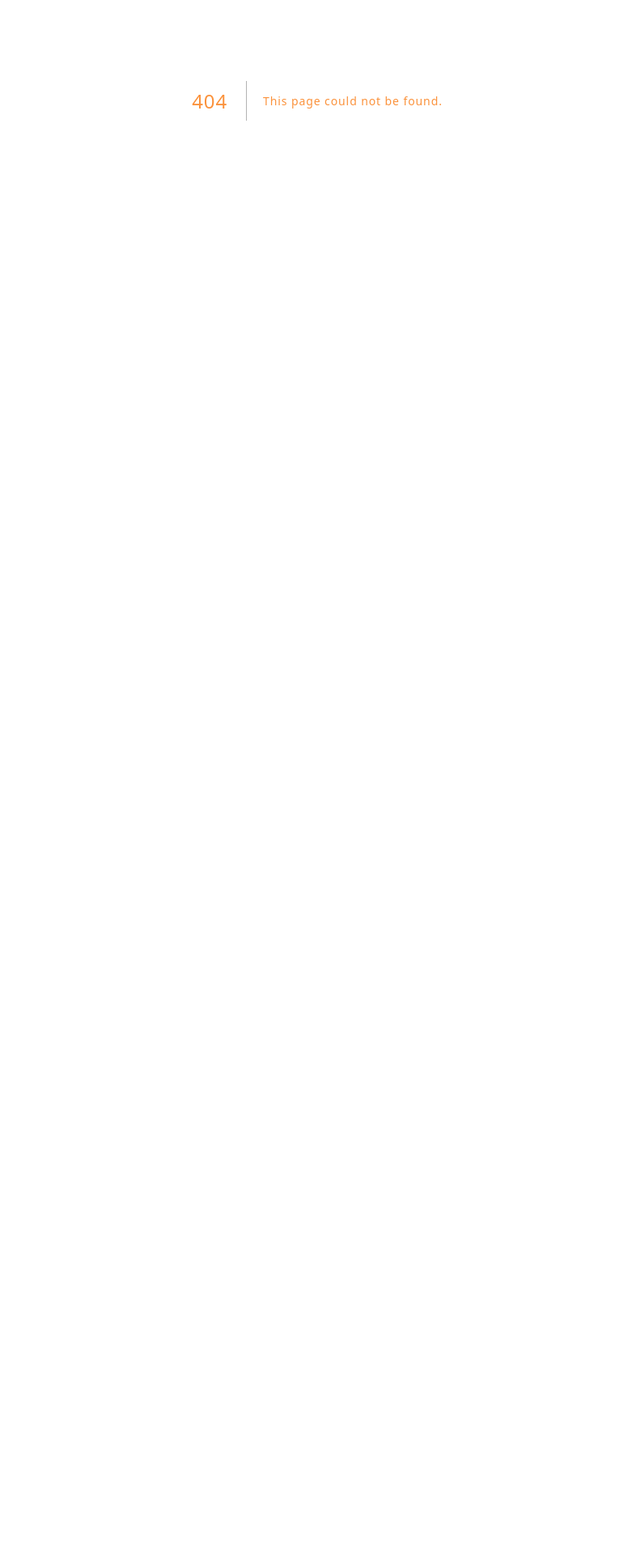
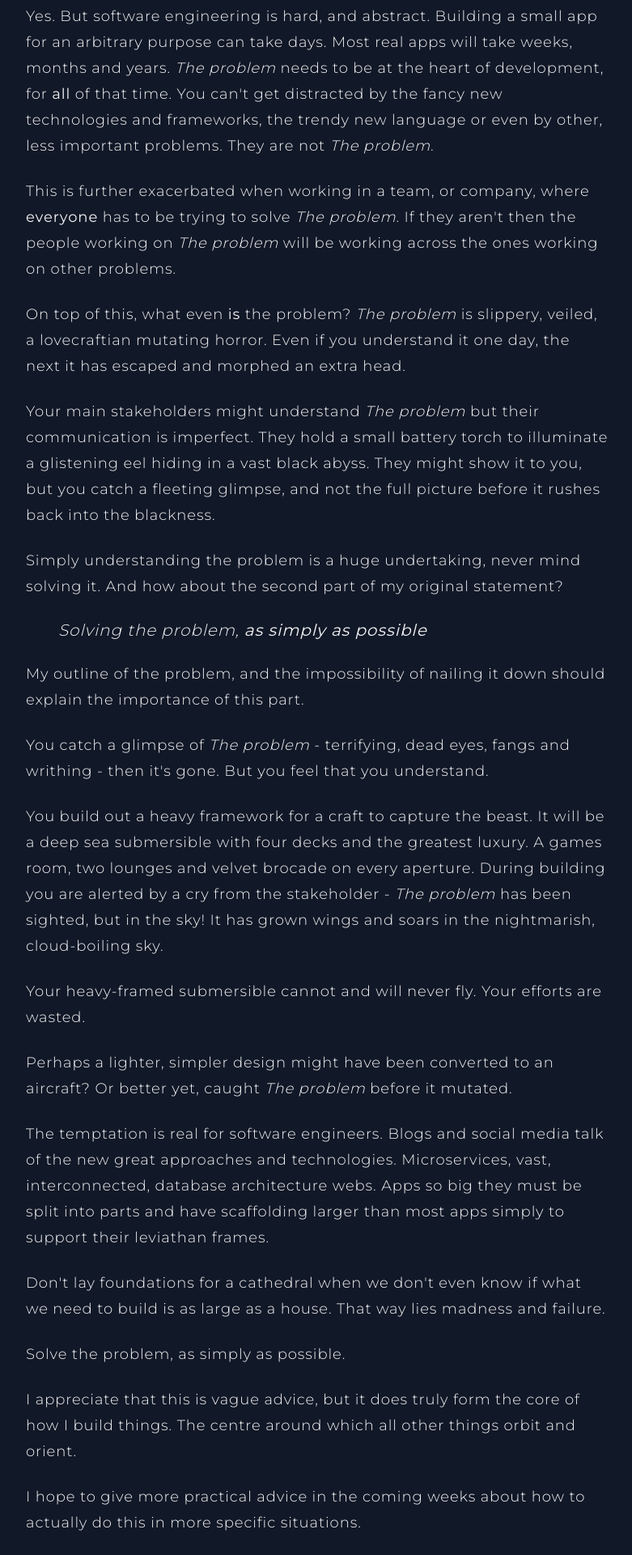
Before and after one commit to magpys/dan-blog, a Next.js app: page /software-development-philosophy-one in a window 1280 px wide. Before the commit this address had no page. Shown: the part 393-2313 px from the top of the page at 81% size, without its empty margins (248-1029 px from the left). Before the commit the page ends 941 px from the top, so only its background shows below. Built offline with nearby package versions, Linux system fonts and the light colour scheme.

Commit message:
add software development philosophy post

```diff
--- /dev/null
+++ b/app/(posts)/software-development-philosophy-one/page.mdx
@@ -0,0 +1,56 @@
+# My Software Development Philosophy
+
+*5th November 2024*
+
+What is the most important thing when engineering a software app? Solving the problem, as simply as possible.
+
+'Solving the problem' - what do I mean by that? Isn't that bit obvious? Yes. But software engineering is hard,
+and abstract. Building a small app for an arbitrary purpose can take days.
+Most real apps will take weeks, months and years. _The problem_ needs to be at the heart of development,
+for **all** of that time. You can't get distracted by the fancy new technologies and frameworks, the trendy new
+language or even by other, less important problems. They are not _The problem_.
+
+This is further exacerbated when working in a team, or company, where **everyone** has to be trying to solve
+_The problem_. If they aren't then the people working on _The problem_ will be working across the ones working on
+other problems.
+
+On top of this, what even **is** the problem? _The problem_ is slippery, veiled, a lovecraftian mutating horror.
+Even if you understand it one day, the next it has escaped and morphed an extra head.
+
+Your main stakeholders might understand _The problem_ but their communication is imperfect. They hold a small battery
+torch to illuminate a glistening eel hiding in a vast black abyss. They might show it to you, but you catch a fleeting
+glimpse, and not the full picture before it rushes back into the blackness.
+
+Simply understanding the problem is a huge undertaking, never mind solving it. And how about the second part of my
+original statement?
+
+> Solving the problem, **as simply as possible**
+
+My outline of the problem, and the impossibility of nailing it down should explain the importance of this part.
+
+You catch a glimpse of _The problem_ - terrifying, dead eyes, fangs and writhing - then it's gone. But you feel that
+you understand.
+
+You build out a heavy framework for a craft to capture the beast. It will be a deep sea submersible with four decks
+and the greatest luxury. A games room, two lounges and velvet brocade on every aperture.
+During building you are alerted by a cry from the stakeholder - _The problem_ has been sighted, but in the sky!
+It has grown wings and soars in the nightmarish, cloud-boiling sky.
+
+Your heavy-framed submersible cannot and will never fly. Your efforts are wasted.
+
+Perhaps a lighter, simpler design might have been converted to an aircraft? Or better yet, caught _The problem_
+before it mutated.
+
+The temptation is real for software engineers. Blogs and social media talk of the new great approaches and technologies.
+Microservices, vast, interconnected, database architecture webs. Apps so big they must be split into parts and have
+scaffolding larger than most apps simply to support their leviathan frames.
+
+Don't lay foundations for a cathedral when we don't even know if what we need to build is as large as a house.
+That way lies madness and failure.
+
+Solve the problem, as simply as possible.
+
+I appreciate that this is vague advice, but it does truly form the core of how I build things. The centre around which
+all other things orbit and orient.
+
+I hope to give more practical advice in the coming weeks about how to actually do this in more specific situations.
--- a/app/page.tsx
+++ b/app/page.tsx
@@ -7,6 +7,11 @@ type Post = {
 };
 
 const posts: Post[] = [
+  {
+    title: "My philosophy for software development",
+    href: "/software-development-philosophy-one",
+    postDate: new Date("2024-11-05"),
+  },
   {
     title: "Retrospectives are the most important Agile meetings",
     href: "/retrospectives-are-most-important",
```
